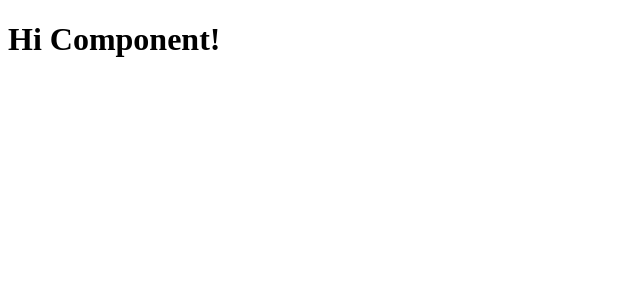
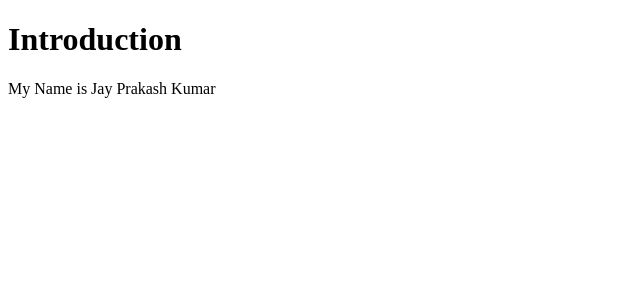
Before and after one commit to jayprakash548/first-app-react-npm, a React (Create React App) app: page / in a window 1280 px wide. Shown: the top 300 px of the page, without its empty margins (0-640 px from the left). Built offline with nearby package versions, Linux system fonts and the light colour scheme.

Commit message:
return multiple elements using fragements

```diff
--- a/src/App.js
+++ b/src/App.js
@@ -1,9 +1,18 @@
-import React, {Component} from 'react';
+import React, {Component, Fragment} from 'react';
 
 // let names = <h1>Hello Jay Prakash Kumar! You are a Good Developer</h1>
 class App extends Component{
     render(){
-        return <h1>Hi Component!</h1>
-    }
-}
+        return (
+            <Fragment>
+                <h1>Introduction</h1>
+                <p>My Name is Jay Prakash Kumar</p>
+            </Fragment>
+            // <> // Not support to every Browser
+            //     <h1>Introduction</h1>
+            //     <p>My Name is Jay Prakash Kumar</p>
+            // </>
+        );
+    };
+};
 export default App;
```
